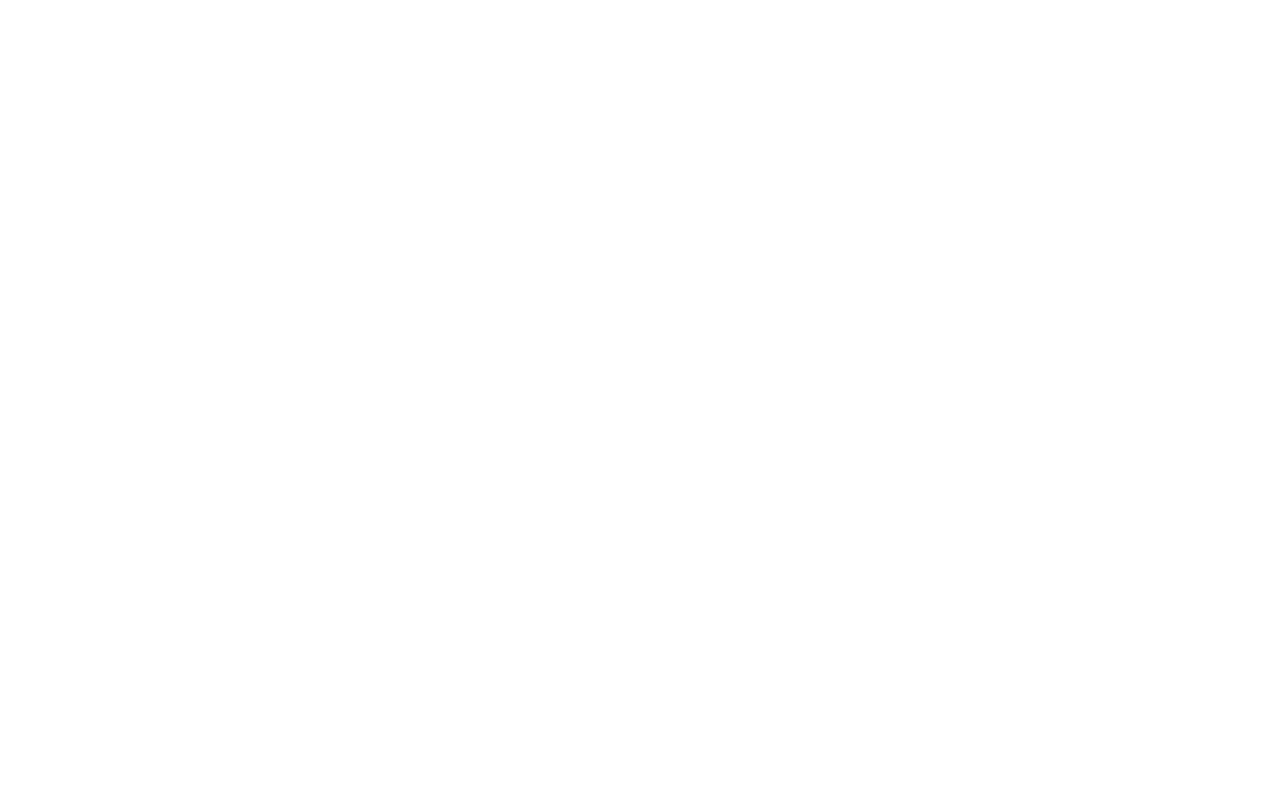
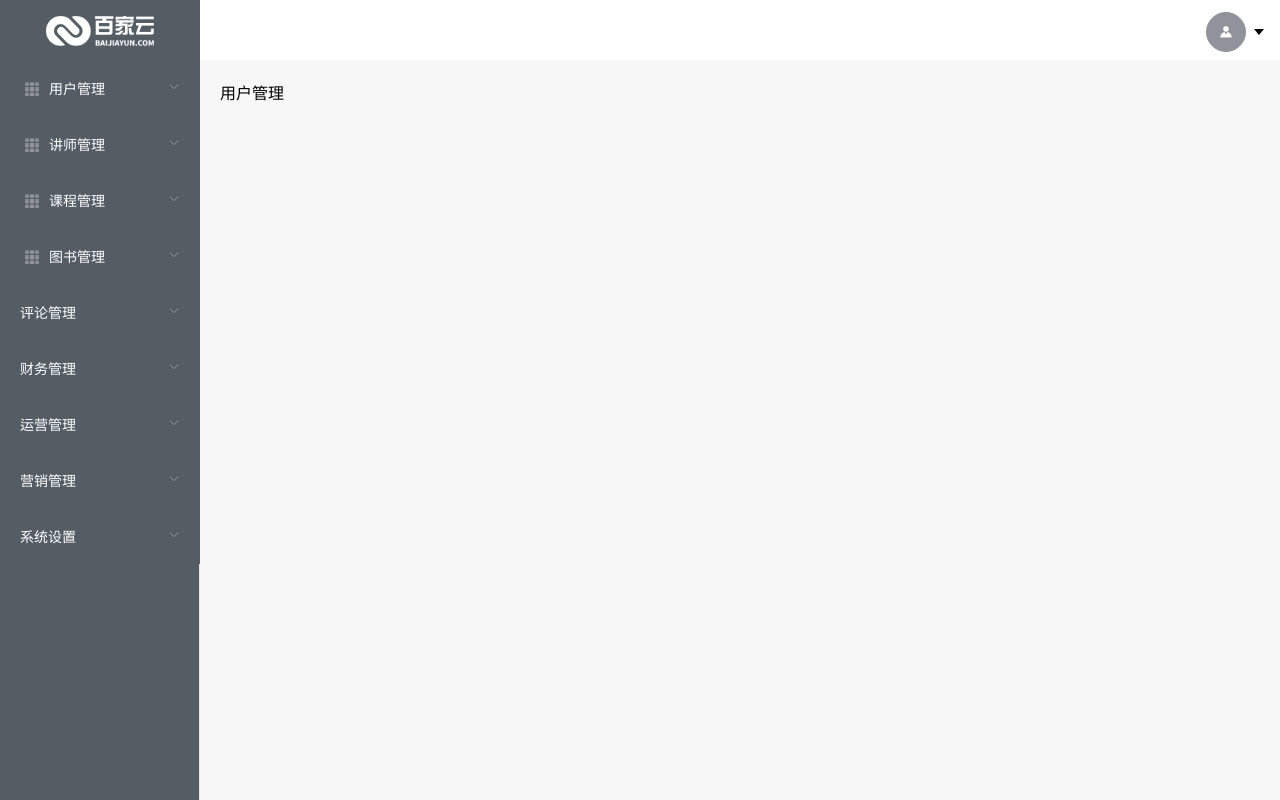
Before and after one commit to a77321a/vue-admin, a Vue app: page /userManage/index in a window 1280 px wide. Built offline with nearby package versions, Linux system fonts and the light colour scheme.

Commit message:
布局，header栏，侧边栏，router配置

```diff
--- a/src/App.vue
+++ b/src/App.vue
@@ -14,8 +14,8 @@ export default {
 }
 </script>
 <style lang="scss">
-@import url("./common/css/variable.scss");
-@import url("./common/css/variable.scss");
+@import "./common/css/variable.scss";
+@import "./common/css/variable.scss";
 #app {
   font-family: "Avenir", Helvetica, Arial, sans-serif;
   -webkit-font-smoothing: antialiased;
--- /dev/null
+++ b/src/Layout.vue
@@ -0,0 +1,49 @@
+<template>
+  <div class="layout">
+    <el-container class="main-content">
+      <el-header class="l-header">
+        <v-header></v-header>
+      </el-header>
+      <el-container>
+        <el-aside class="slider" width="200px">
+          <slider-menu></slider-menu>
+        </el-aside>
+        <el-main>
+          <router-view></router-view>
+        </el-main>
+      </el-container>
+    </el-container>
+  </div>
+</template>
+<script>
+import sliderMenu from "./components/SliderMenu/SliderMenu.vue";
+import VHeader from "./components/Header/VHeader.vue";
+export default {
+  name: "layout",
+  components: {
+    sliderMenu,
+    VHeader
+  }
+};
+</script>
+<style lang="scss" scoped>
+.layout {
+  overflow: hidden;
+  .main-content {
+    min-height: 100vh;
+    overflow: hidden;
+    .slider {
+      min-height: 100%;
+      .slider-menu {
+        height: 100%;
+        .el-menu {
+          height: 100%;
+        }
+      }
+    }
+    .l-header {
+      padding: 0;
+    }
+  }
+}
+</style>
--- a/src/common/css/reset.scss
+++ b/src/common/css/reset.scss
@@ -7,6 +7,12 @@ body {
   margin: 0;
   background-color: $bg-color;
 }
+
+* {
+  margin: 0;
+  padding: 0;
+}
+
 input {
   outline: none;
 }
@@ -14,6 +20,7 @@ input {
 img {
   border-style: none;
 }
+
 ul {
   margin: 0;
   padding: 0;
--- /dev/null
+++ b/src/components/Header/VHeader.vue
@@ -0,0 +1,173 @@
+<template>
+  <div class="header">
+    <div class="logo">
+      <img src="../../common/image/logo@2x.png" alt>
+    </div>
+    <div class="tool-bar">
+      <ul style="float:right" class="bar-list">
+        <li v-click-outside="closeDialog">
+          <el-button
+            style="cursor:pointer"
+            @click.native="infoBlock = !infoBlock"
+            type="info"
+            icon="el-icon-s-custom"
+            circle
+          ></el-button>
+          <i
+            color="#fff"
+            @click.native="infoBlock = !infoBlock"
+            size="30"
+            class="el-icon-caret-bottom"
+          />
+          <transition name="name">
+            <div v-show="infoBlock" class="tdui-user-body" id="userinfo">
+              <div class="tdui-user-body-list tdui-user-body-list-first">
+                <div class="tdui-user-body-list-start">
+                  <el-button type="info" icon="el-icon-s-custom" circle></el-button>
+                </div>
+                <div name="user-login-email" class="tdui-user-body-list-first-end">admin</div>
+              </div>
+              <div class="tdui-user-body-list">
+                <div class="tdui-user-body-list-start">
+                  <i color="#aaa" size="20" class="el-icon-setting"/>
+                </div>
+                <div class="tdui-user-body-list-end" name="account-setting">账号设置</div>
+              </div>
+              <div class="tdui-user-body-list">
+                <div class="tdui-user-body-list-start">
+                  <i color="#aaa" size="20" class="el-icon-s-promotion"/>
+                </div>
+                <div class="tdui-user-body-list-end" name="account-exit">退出登录</div>
+              </div>
+            </div>
+          </transition>
+        </li>
+      </ul>
+    </div>
+  </div>
+</template>
+<script>
+export default {
+  name: 'vheader',
+  data () {
+    return {
+      infoBlock: false
+    }
+  },
+  methods: {
+    closeDialog (event) {
+      this.infoBlock = false
+    }
+  },
+  directives: {
+    clickOutside: {
+      bind (el, binding, vnode) {
+        function clickHandler (e) {
+          // 这里判断点击的元素是否是本身，是本身，则返回
+          if (el.contains(e.target)) {
+            return false
+          }
+          // 判断指令中是否绑定了函数
+          if (binding.expression) {
+            // 如果绑定了函数 则调用那个函数，此处binding.value就是handleClose方法
+            binding.value(e)
+          }
+        }
+        // 给当前元素绑定个私有变量，方便在unbind中可以解除事件监听
+        el.__vueClickOutside__ = clickHandler
+        document.addEventListener('click', clickHandler)
+      },
+      update () {},
+      unbind (el, binding) {
+        // 解除事件监听
+        document.removeEventListener('click', el.__vueClickOutside__)
+        delete el.__vueClickOutside__
+      }
+    }
+  }
+}
+</script>
+<style lang="scss" scoped>
+.header {
+  background-color: #fff;
+  height: 60px;
+  .logo {
+    float: left;
+    height: 60px;
+    line-height: 60px;
+    width: 200px;
+    text-align: center;
+    background-color: rgb(84, 92, 100);
+    img {
+      display: inline-block;
+      height: 40px;
+      vertical-align: middle;
+    }
+  }
+  .tool-bar {
+    width: 280px;
+    // padding-right: 10px;
+    float: right;
+    .bar-list {
+      line-height: 64px;
+      display: inline-block;
+      li {
+        display: inline-block;
+        float: left;
+        list-style-type: none;
+        padding: 0px 13px;
+        position: relative;
+        & > i {
+          cursor: pointer;
+          margin-left: 5px;
+          transition: all 0.3s ease-in;
+          &:hover {
+            // transform: scale(1.2);
+            transition: all 0.3s ease-out;
+          }
+        }
+        .tdui-user-body {
+          position: absolute;
+          width: 240px;
+          top: 70px;
+          right: 5px;
+          background: #ffffff;
+          box-shadow: 0 4px 24px -1px rgba(0, 0, 0, 0.25);
+          border-radius: 4px;
+          z-index: 99999999;
+          .tdui-user-body-list {
+            height: 48px;
+            display: flex;
+            line-height: 48px;
+            cursor: pointer;
+            &:hover {
+              background-color: #f1f1f1;
+            }
+            .tdui-user-body-list-start {
+              width: 68px;
+              text-align: center;
+            }
+            .tdui-user-body-list-first-end {
+              flex: 1;
+              font-size: 14px;
+              color: #2185f0;
+              white-space: nowrap;
+              overflow: hidden;
+            }
+          }
+          .tdui-user-body-list-first {
+            cursor: default;
+            display: flex;
+            height: 64px;
+            line-height: 64px;
+            border-bottom: solid 1px rgba(23, 35, 61, 0.1);
+            &:hover {
+              background-color: #fff;
+            }
+          }
+        }
+      }
+    }
+  }
+}
+</style>
--- /dev/null
+++ b/src/components/SliderMenu/SliderMenu.vue
@@ -0,0 +1,55 @@
+<template>
+  <div class="slider-menu">
+    <el-menu
+      default-active="2"
+      text-color="#fff"
+      active-text-color="#ffd04b"
+      class="el-menu-vertical-demo"
+      background-color="#545c64"
+      @open="handleOpen"
+      @close="handleClose"
+    >
+      <el-submenu v-for="(item, index) in routerList" :key="index" :index="item.name">
+        <template slot="title">
+          <i :class="item.icon"></i>
+          <span>{{item.name}}</span>
+        </template>
+        <el-menu-item
+          @click="handleClick(son)"
+          v-for="(son, si) in item.children"
+          :key="si"
+          :index="son.name"
+        >{{son.name}}</el-menu-item>
+      </el-submenu>
+    </el-menu>
+  </div>
+</template>
+<script>
+import { routerList } from '@/config/config';
+export default {
+  name: 'sliderMenu',
+  data () {
+    return {
+      routerList
+    }
+  },
+  created () {},
+  methods: {
+    handleOpen (key, keyPath) {},
+    handleClose (key, keyPath) {},
+    handleClick (son) {
+      this.$router.push({
+        name: son.url
+      })
+    }
+  }
+}
+</script>
+<style lang="scss" scoped>
+.el-submenu {
+  width: 200px;
+}
+.el-menu-vertical-demo {
+  height: 100%;
+}
+</style>
--- /dev/null
+++ b/src/config/config.js
@@ -0,0 +1,70 @@
+const routerList = [
+  {
+    name: '用户管理',
+    url: 'userManage',
+    icon: 'el-icon-s-grid',
+    children: [{
+      name: '用户管理',
+      url: 'userManage'
+    }]
+  },
+  {
+    name: '讲师管理',
+    url: 'teacherManage',
+    icon: 'el-icon-s-grid',
+    children: [{
+      name: '讲师管理',
+      url: 'teacherManage'
+    }]
+  },
+  {
+    name: '课程管理',
+    url: 'courseManage',
+    icon: 'el-icon-s-grid',
+    children: [{
+      name: '课程管理',
+      url: ''
+    }, {
+      name: '课程分类',
+      url: ''
+    }]
+  },
+  {
+    name: '图书管理',
+    url: 'bookManage',
+    icon: 'el-icon-s-grid',
+    children: []
+  },
+  {
+    name: '评论管理',
+    url: 'commentManage',
+    icon: '',
+    children: []
+  },
+  {
+    name: '财务管理',
+    url: 'financeManage',
+    icon: '',
+    children: []
+  },
+  {
+    name: '运营管理',
+    url: 'operateManage',
+    icon: '',
+    children: []
+  },
+  {
+    name: '营销管理',
+    url: 'marketManage',
+    icon: '',
+    children: []
+  },
+  {
+    name: '系统设置',
+    url: 'settingManage',
+    icon: '',
+    children: []
+  }
+]
+
+export { routerList }
--- /dev/null
+++ b/src/empty.vue
@@ -0,0 +1,8 @@
+<template>
+  <div class="empty">
+    <router-view></router-view>
+  </div>
+</template>
+<script>
+export default {};
+</script>
--- a/src/main.js
+++ b/src/main.js
@@ -4,6 +4,7 @@ import router from './router/router'
 import store from './store/store'
 import ElementUI from 'element-ui'
 import 'element-ui/lib/theme-chalk/index.css'
+import './common/css/reset.scss'
 
 import axios from './common/js/axios'
 Vue.use(ElementUI)
--- a/src/router/router.js
+++ b/src/router/router.js
@@ -1,15 +1,30 @@
 import Vue from 'vue'
 import Router from 'vue-router'
+
+import userManage from './userManage'
 Vue.use(Router)
-
 export default new Router({
   mode: 'history',
   base: process.env.BASE_URL,
   routes: [
     {
-      path: '/index',
-      name: 'home',
-      component: () => import('@/views/Home/Home.vue')
+      path: '/',
+      name: '/',
+      redirect: 'Index',
+      component: () => import('@/Layout.vue'),
+      children: [
+        {
+          path: '/index',
+          name: 'Index',
+          component: () => import('@/views/Home/Home.vue')
+        },
+        ...userManage
+      ]
+    },
+    {
+      path: '/login',
+      name: 'Login',
+      component: () => import('@/views/Home/Login.vue')
     }
   ]
 })
--- /dev/null
+++ b/src/router/userManage/index.js
@@ -0,0 +1,11 @@
+export default [
+  {
+    path: 'userManage',
+    component: () => import('@/empty.vue'),
+    children: [{
+      path: 'index',
+      name: 'userManage',
+      component: () => import('@/views/UserManage/UserManage.vue')
+    }]
+  }
+]
--- /dev/null
+++ b/src/views/Home/Login.vue
@@ -0,0 +1,16 @@
+<template>
+  <div class="login-box"></div>
+</template>
+<script>
+export default {
+  name: 'login',
+  data () {
+    return {}
+  },
+  created () {},
+  methods: {}
+}
+</script>
+<style lang="sass" scoped>
+
+</style>
--- /dev/null
+++ b/src/views/UserManage/UserManage.vue
@@ -0,0 +1,13 @@
+<template>
+  <div class="user-manage">用户管理</div>
+</template>
+<script>
+export default {
+  name: 'userManage',
+  data () {
+    return {}
+  }
+}
+</script>
+<style lang="scss" scoped>
+</style>
```
Also changed, not shown: src/common/image/logo@2x.png (added).
